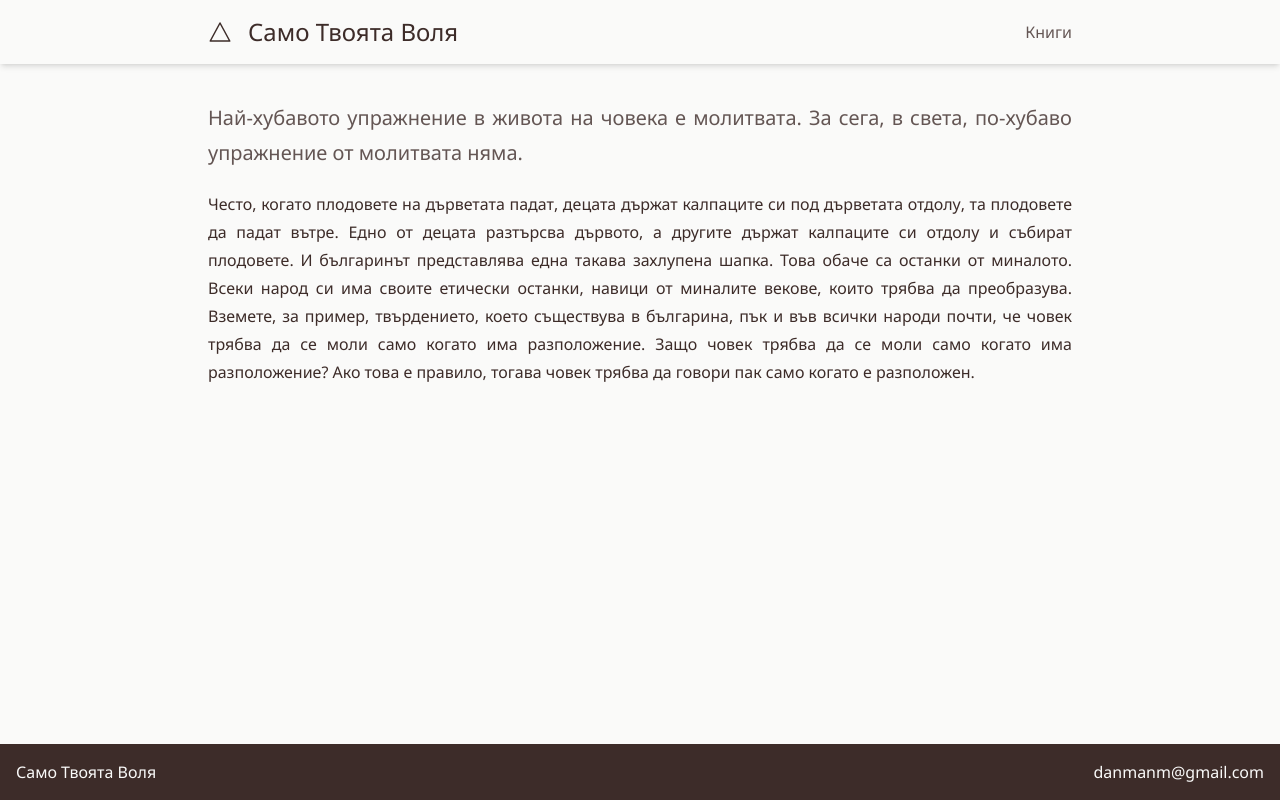
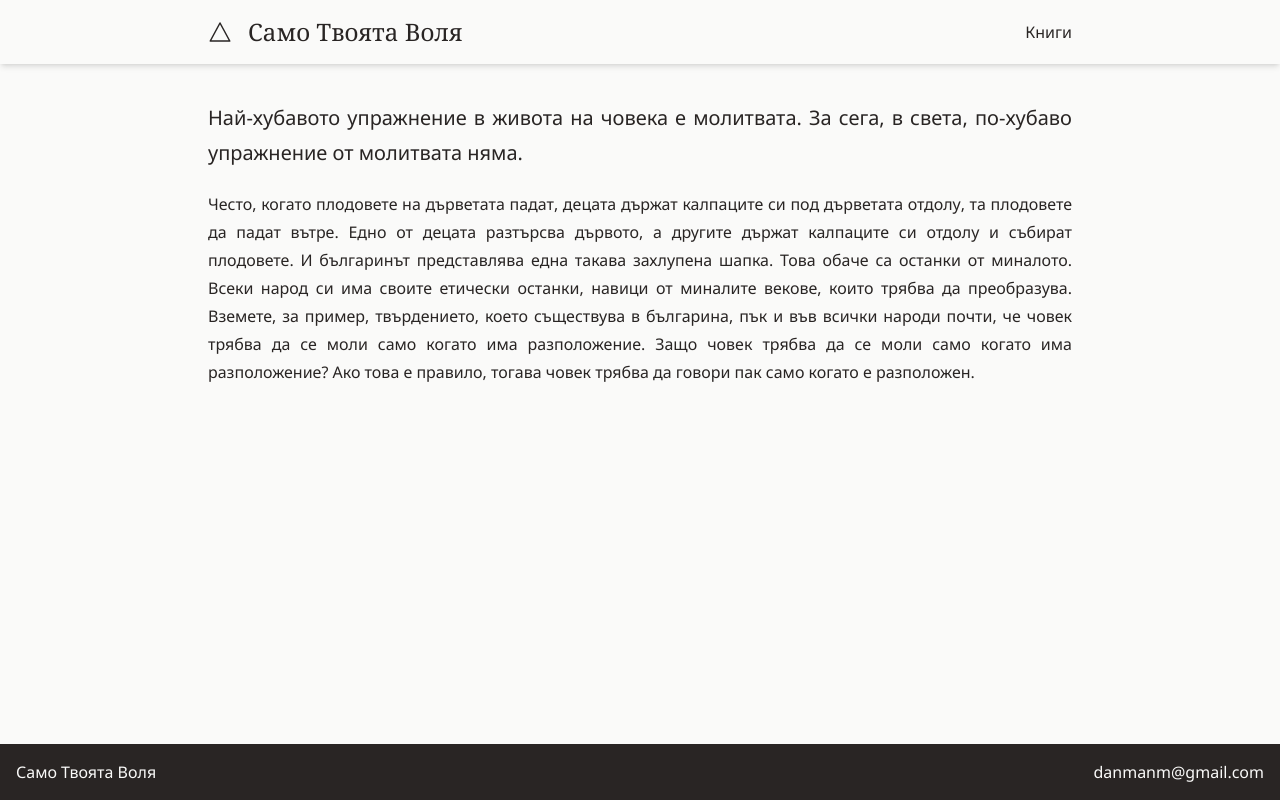
Before and after one commit to Danman7/ihrishbenrut, a Next.js app: page / in a window 1280 px wide. Built offline with nearby package versions, Linux system fonts and the light colour scheme.

Commit message:
Simplify typography

```diff
--- a/app/books/[slug]/chapters/[chapterSlug]/page.tsx
+++ b/app/books/[slug]/chapters/[chapterSlug]/page.tsx
@@ -2,6 +2,7 @@ import Breadcrumbs from '@/app/ui/Breadcrumbs'
 import { formatDateAndLocation, formatParagraphs } from '@/app/utils'
 import prisma from '@/lib/prisma'
 import { notFound } from 'next/navigation'
+import { GiBookmarklet } from 'react-icons/gi'
 
 export default async function Chapter({
   params,
@@ -19,7 +20,7 @@ export default async function Chapter({
     notFound()
   }
 
-  const { title, date, content, book, quote, location } = chapter
+  const { title, date, content, book, quote, location, number } = chapter
 
   const breadcrumbs = [
     { href: '/books', title: 'Книги' },
@@ -31,13 +32,20 @@ export default async function Chapter({
     <article>
       <Breadcrumbs breadcrumbs={breadcrumbs} />
 
-      <h1 className="text-center">{title}</h1>
+      {number ? (
+        <div className="flex justify-center items-center text-2xl font-serif gap-2 mb-2">
+          <GiBookmarklet />
+          {number}
+        </div>
+      ) : null}
 
-      <p className="text-sm text-light">
-        {formatDateAndLocation(date, location)}
-      </p>
+      <h1 className="text-center text-3xl font-bold font-serif mb-10">
+        {title}
+      </h1>
 
-      {quote && <strong className="text-xl text-light">{quote}</strong>}
+      <p className="text-sm">{formatDateAndLocation(date, location)}</p>
+
+      {quote && <div className="italic font-bold mb-2">{quote}</div>}
 
       <section className="flex flex-col items-center">
         {formatParagraphs(content).map((paragraph, index) => (
--- a/app/books/[slug]/page.tsx
+++ b/app/books/[slug]/page.tsx
@@ -3,7 +3,7 @@ import { formatDateAndLocation } from '@/app/utils'
 import prisma from '@/lib/prisma'
 import Link from 'next/link'
 import { notFound } from 'next/navigation'
-import { GiBookmarklet } from 'react-icons/gi'
+import { GiBookCover, GiBookmarklet } from 'react-icons/gi'
 
 export default async function Book({
   params,
@@ -37,31 +37,43 @@ export default async function Book({
     <article>
       <Breadcrumbs breadcrumbs={breadcrumbs} />
 
-      <h1 className="text-center">{title}</h1>
+      <GiBookCover className="text-center w-full text-4xl" />
+      <h1 className="text-4xl font-bold text-center font-serif mb-10">
+        {title}
+      </h1>
 
-      <p className="text-lg">
-        <strong>{series.join(', ')}</strong>
+      {series.length ? (
+        <p className="text-lg italic">
+          <span>{series.join(', ')}</span>
         </p>
+      ) : null}
 
+      {originalNotes && (
         <p>
           <strong>Оригинал:</strong> {originalNotes}
         </p>
+      )}
+
+      {rewriteNotes && (
         <p>
           <strong>Препис:</strong> {rewriteNotes}
         </p>
-      <section className="flex flex-col items-center">
-        <h2 className="flex items-center gap-4">
+      )}
+      <section className="flex flex-col ">
+        <h2 className="flex items-center gap-4 text-3xl my-6 font-bold font-serif">
           <GiBookmarklet /> Глави
         </h2>
         {chapters.map((chapter) => (
           <Link
             key={chapter.id}
             href={`/books/${slug}/chapters/${chapter.id}`}
-            className="text-lg font-bold mb-2"
+            className="text-lg mb-4"
           >
-            <div className="underline">{chapter.title}</div>
+            <div className="underline underline-offset-2 hover:decoration-3 font-bold">
+              {chapter.number && `${chapter.number}.`} {chapter.title}
+            </div>
             {chapter.date && (
-              <div className="text-sm text-light">
+              <div className="text-sm">
                 {formatDateAndLocation(chapter.date, chapter.location)}
               </div>
             )}
--- a/app/books/page.tsx
+++ b/app/books/page.tsx
@@ -12,9 +12,10 @@ export default async function Books() {
 
   return (
     <article>
-      <h1 className="text-center">
+      <h1 className="text-center text-5xl font-bold font-serif mt-8 mb-10">
         <GiBookCover className="inline" /> Книги
       </h1>
+
       <div className="flex flex-col sm:flex-row gap-4">
         {books.map((book) => {
           const yearRange = getYearRange(book.chapters)
@@ -25,13 +26,13 @@ export default async function Books() {
               key={book.id}
               className="relative w-full sm:w-1/2 md:w-1/3 flex flex-col items-center justify-center border-2 border-border shadow-md rounded-2xl p-4 hover:shadow-lg hover:border-primary transition active:text-background active:bg-primary text-center"
             >
-              <div className="underline text-2xl mb-4 font-bold">
+              <div className="underline underline-offset-2 text-2xl mb-4 font-bold font-serif">
                 {book.title}
               </div>
               <div className="text-xl mb-2 italic">{book.author}</div>
               <div>{book.series.join(', ')}</div>
 
-              <div className="text-sm text-light">
+              <div className="text-sm">
                 {book.chapters.length} глави - {yearRange}
               </div>
             </Link>
--- a/app/globals.css
+++ b/app/globals.css
@@ -1,30 +1,19 @@
 @import 'tailwindcss';
 
 :root {
-  --background: #fafaf9;
-  --foreground: #3d2c29;
-  --border: #c8c8c7;
-  --light: #645654;
-  --primary: var(--color-amber-500);
+  --background: var(--color-stone-50);
+  --foreground: var(--color-stone-800);
+  --border: var(--color-stone-200);
+  --primary: var(--color-blue-500);
 }
 
 @theme inline {
   --color-background: var(--background);
   --color-foreground: var(--foreground);
   --color-border: var(--border);
-  --color-light: var(--light);
   --color-primary: var(--primary);
-  --font-serif: var(--font-noto-sans);
-  --font-family-serif:
+  --font-serif:
     var(--font-noto-serif), Georgia, 'Times New Roman', Times, serif;
-
-  /* Major Third Scale (1.25 ratio) for headings */
-  --font-size-h6: 1rem; /* 16px - base */
-  --font-size-h5: 1.25rem; /* 20px - base * 1.25 */
-  --font-size-h4: 1.563rem; /* 25px - base * 1.25^2 */
-  --font-size-h3: 1.953rem; /* 31.25px - base * 1.25^3 */
-  --font-size-h2: 2.441rem; /* 39px - base * 1.25^4 */
-  --font-size-h1: 3.052rem; /* 48.8px - base * 1.25^5 */
 }
 
 html {
@@ -44,47 +33,3 @@ p {
   line-height: 1.75;
   text-align: justify;
 }
-
-h1 {
-  font-size: var(--font-size-h1);
-  font-weight: 700;
-  line-height: 1.2;
-  margin: 0.5em 0;
-  font-family: var(--font-noto-serif), Georgia, 'Times New Roman', Times, serif;
-}
-
-h2 {
-  font-size: var(--font-size-h2);
-  font-weight: 600;
-  line-height: 1.3;
-  margin: 0.6em 0;
-  font-family: var(--font-noto-serif), Georgia, 'Times New Roman', Times, serif;
-}
-
-h3 {
-  font-size: var(--font-size-h3);
-  font-weight: 600;
-  line-height: 1.4;
-  margin: 0.7em 0;
-}
-
-h4 {
-  font-size: var(--font-size-h4);
-  font-weight: 500;
-  line-height: 1.4;
-  margin: 0.8em 0;
-}
-
-h5 {
-  font-size: var(--font-size-h5);
-  font-weight: 500;
-  line-height: 1.5;
-  margin: 0.9em 0;
-}
-
-h6 {
-  font-size: var(--font-size-h6);
-  font-weight: 500;
-  line-height: 1.5;
-  margin: 1em 0;
-}
--- a/app/layout.tsx
+++ b/app/layout.tsx
@@ -34,9 +34,11 @@ export default function RootLayout({
       >
         <Nav />
 
-        <main className="mx-auto max-w-4xl p-4 flex-grow">{children}</main>
+        <main className="mx-auto w-full max-w-4xl p-4 flex-grow">
+          {children}
+        </main>
 
-        <footer className="bg-foreground text-background flex justify-between p-4 gap-4 mt-4">
+        <footer className="bg-foreground text-background flex justify-between p-4 gap-4 mt-8">
           <Link href="/">Само Твоята Воля</Link>
           <div>
             <a href="mailto:danmanm@gmail.com">danmanm@gmail.com</a>
--- a/app/page.tsx
+++ b/app/page.tsx
@@ -1,7 +1,7 @@
 export default function Page() {
   return (
     <article>
-      <p className="text-xl text-light">
+      <p className="text-xl">
         Най-хубавото упражнение в живота на човека е молитвата. За сега, в
         света, по-хубаво упражнение от молитвата няма.
       </p>
--- a/app/ui/Anchor.tsx
+++ b/app/ui/Anchor.tsx
@@ -13,7 +13,7 @@ export const Anchor: React.FC<{
   const isActive = pathname.startsWith(href)
 
   const baseClasses =
-    'transition text-light hover:text-foreground inline-flex items-center gap-2'
+    'transition hover:text-foreground inline-flex items-center gap-2'
 
   const activeClasses = isActive ? 'text-primary' : ''
 
--- a/app/ui/Breadcrumbs.tsx
+++ b/app/ui/Breadcrumbs.tsx
@@ -8,13 +8,13 @@ export default function Breadcrumbs({
   breadcrumbs: { href: string; title: string }[]
 }) {
   return (
-    <nav
-      aria-label="Breadcrumb"
-      className="flex items-center mb-4 text-sm text-light flex-wrap"
-    >
+    <nav aria-label="Breadcrumb" className="flex items-center mb-10 flex-wrap">
       {breadcrumbs.map((crumb, idx) => (
         <span key={crumb.href}>
-          <Link href={crumb.href} className="hover:text-foreground">
+          <Link
+            href={crumb.href}
+            className="underline underline-offset-2 hover:decoration-3"
+          >
             {crumb.title}
           </Link>
 
--- a/app/ui/Nav.tsx
+++ b/app/ui/Nav.tsx
@@ -25,7 +25,7 @@ export const Nav = () => {
   return (
     <header className="shadow-md">
       <nav className="flex items-center mx-auto max-w-4xl p-4 justify-between">
-        <div className="text-2xl mr-12">
+        <div className="text-2xl mr-12 font-serif">
           <Link className="flex items-center gap-4" href="/">
             <IoTriangleOutline />
             Само Твоята Воля
```
Lines whose indentation alone changed are shown as unchanged.
